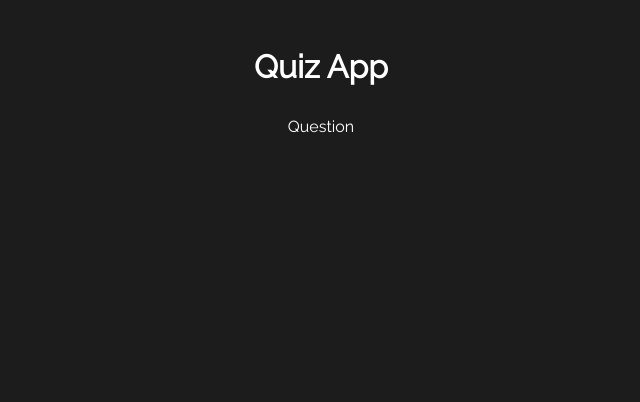
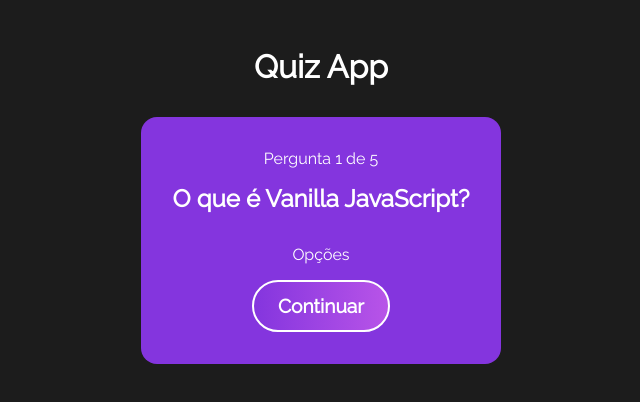
Before and after one commit to rogerworkup/Quiz_training, a React (Vite) app: page / in a window 1280 px wide. Both pictures are taken after a click on the button "Iniciar". Shown: the top 402 px of the page, without its empty margins (319-959 px from the left). Built offline with nearby package versions, Linux system fonts and the light colour scheme.

Commit message:
Com progresso nas perguntas (Sem randomizacao)

```diff
--- a/src/components/Question.css
+++ b/src/components/Question.css
@@ -0,0 +1,19 @@
+#question {
+    text-align: center;
+    max-width: 500px;
+    background-color: #8435de;
+    border-radius: 1rem;
+    padding: 2rem;
+}
+
+#question h2 {
+    margin-bottom: 2rem;
+}
+
+#question p {
+    margin-bottom: 1rem;
+}
+
+#question button {
+    border: 2px solid #FFFF
+}
--- a/src/components/Question.jsx
+++ b/src/components/Question.jsx
@@ -1,12 +1,24 @@
 import { useContext } from 'react'
 import { QuizContext } from '../context/quiz'
 
+import "./Question.css"
+
 const Question = () => {
     const [QuizState, dispatch] = useContext(QuizContext);
+    const currentQuestion = QuizState.questions[QuizState.currentQuestion]
 
-    console.log(QuizState)
   return (
-    <div>Question</div>
+    <div id='question'>
+        <p>
+            Pergunta {QuizState.currentQuestion + 1} de {QuizState.questions.length}
+        </p>
+
+        <h2>{currentQuestion.question}</h2>
+        <div id='Options-container'>
+            <p>Opções</p>
+        </div>
+        <button onClick={() => dispatch({type: "CHANGE_QUESTION"})}>Continuar</button>
+    </div>
   )
 }
 
--- a/src/context/quiz.jsx
+++ b/src/context/quiz.jsx
@@ -6,15 +6,25 @@
 const initialState = {
   gameStage: STAGES[0],
   questions,
+  currentQuestion: 0
 };
 
 const quizReducer = (state, action) => {
   console.log(state, action);
   switch (action.type) {
     case "CHANGE_STATE":
+      console.log("caiu")
       return {
+        ...state,
         gameStage: STAGES[1]
       };
+
+    case "CHANGE_QUESTION":
+        const nexQuestion = state.currentQuestion + 1;
+        return {
+          ...state,
+          currentQuestion: nexQuestion
+        }
 
     default:
       return state;
```
